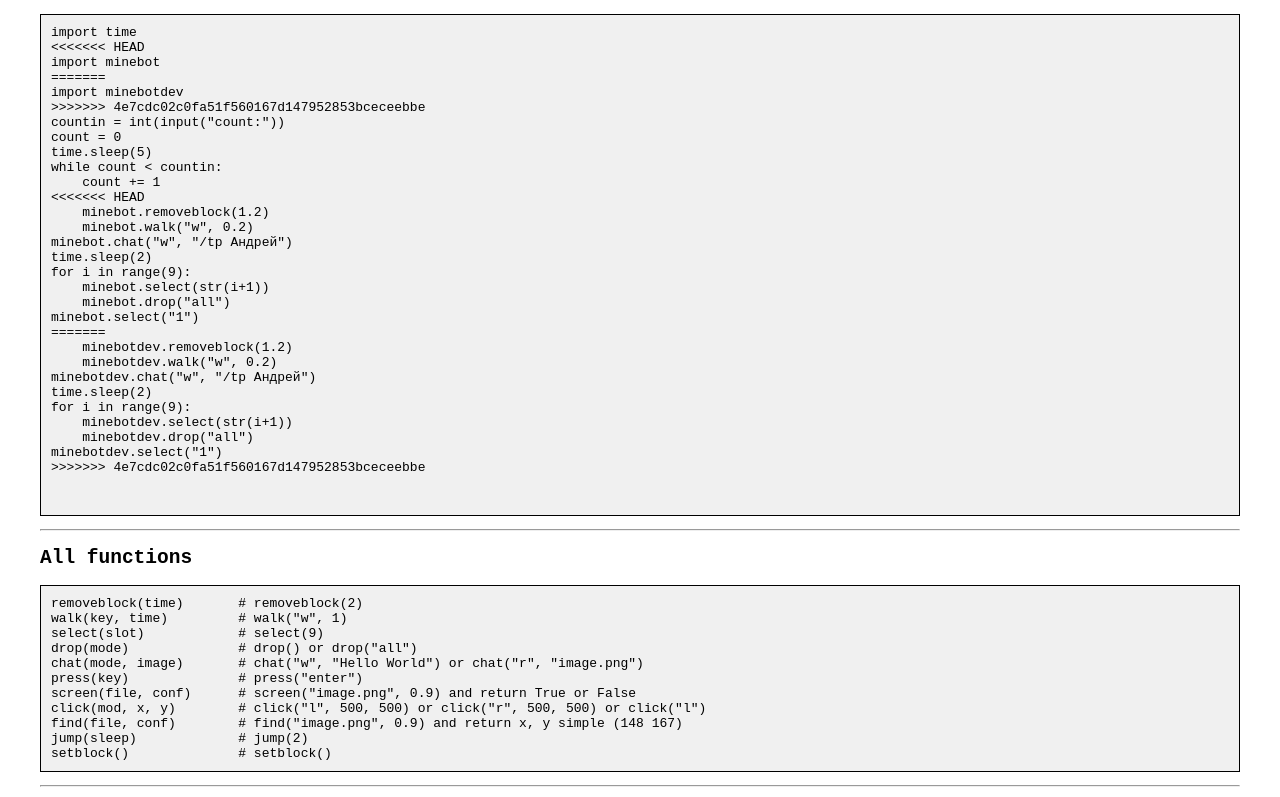
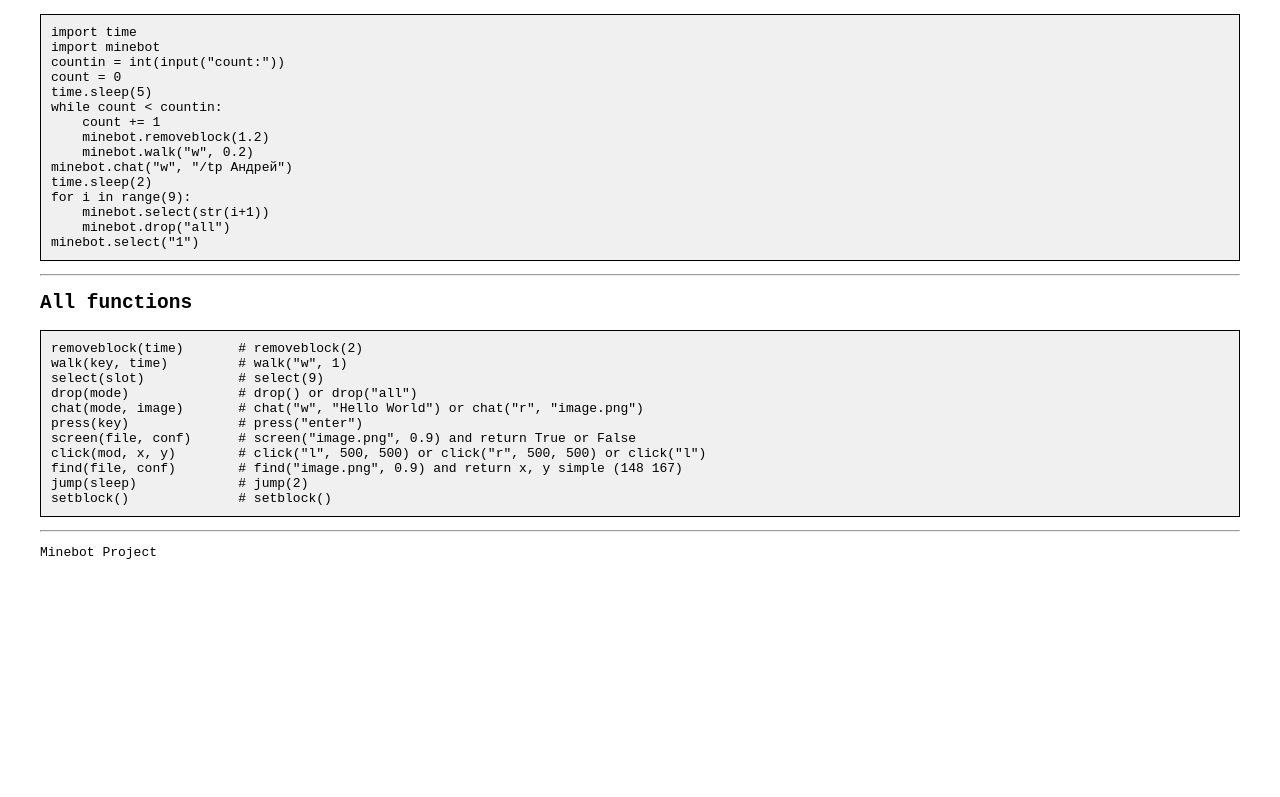
Before and after one commit to Andreaswinter2012/minebot, a plain HTML site: page index.html in a window 1280 px wide. Shown: the part 2178-2975 px from the top of the page. After the commit the page ends 2778 px from the top, so only its background shows below. Drawn offline with Linux system fonts and the light colour scheme.

Commit message:
Update index.html

```diff
--- a/index.html
+++ b/index.html
@@ -103,17 +103,12 @@ minebot.select("1")
 </video>
 <pre>
 import time
-<<<<<<< HEAD
 import minebot
-=======
-import minebotdev
->>>>>>> 4e7cdc02c0fa51f560167d147952853bceceebbe
 countin = int(input("count:"))
 count = 0
 time.sleep(5)
 while count < countin:
     count += 1
-<<<<<<< HEAD
     minebot.removeblock(1.2)
     minebot.walk("w", 0.2)
 minebot.chat("w", "/tp Андрей")
@@ -122,18 +117,6 @@ for i in range(9):
     minebot.select(str(i+1))
     minebot.drop("all")
 minebot.select("1")
-=======
-    minebotdev.removeblock(1.2)
-    minebotdev.walk("w", 0.2)
-minebotdev.chat("w", "/tp Андрей")
-time.sleep(2)
-for i in range(9):
-    minebotdev.select(str(i+1))
-    minebotdev.drop("all")
-minebotdev.select("1")
->>>>>>> 4e7cdc02c0fa51f560167d147952853bceceebbe
-
-
 </pre>
 
 <hr>
```
